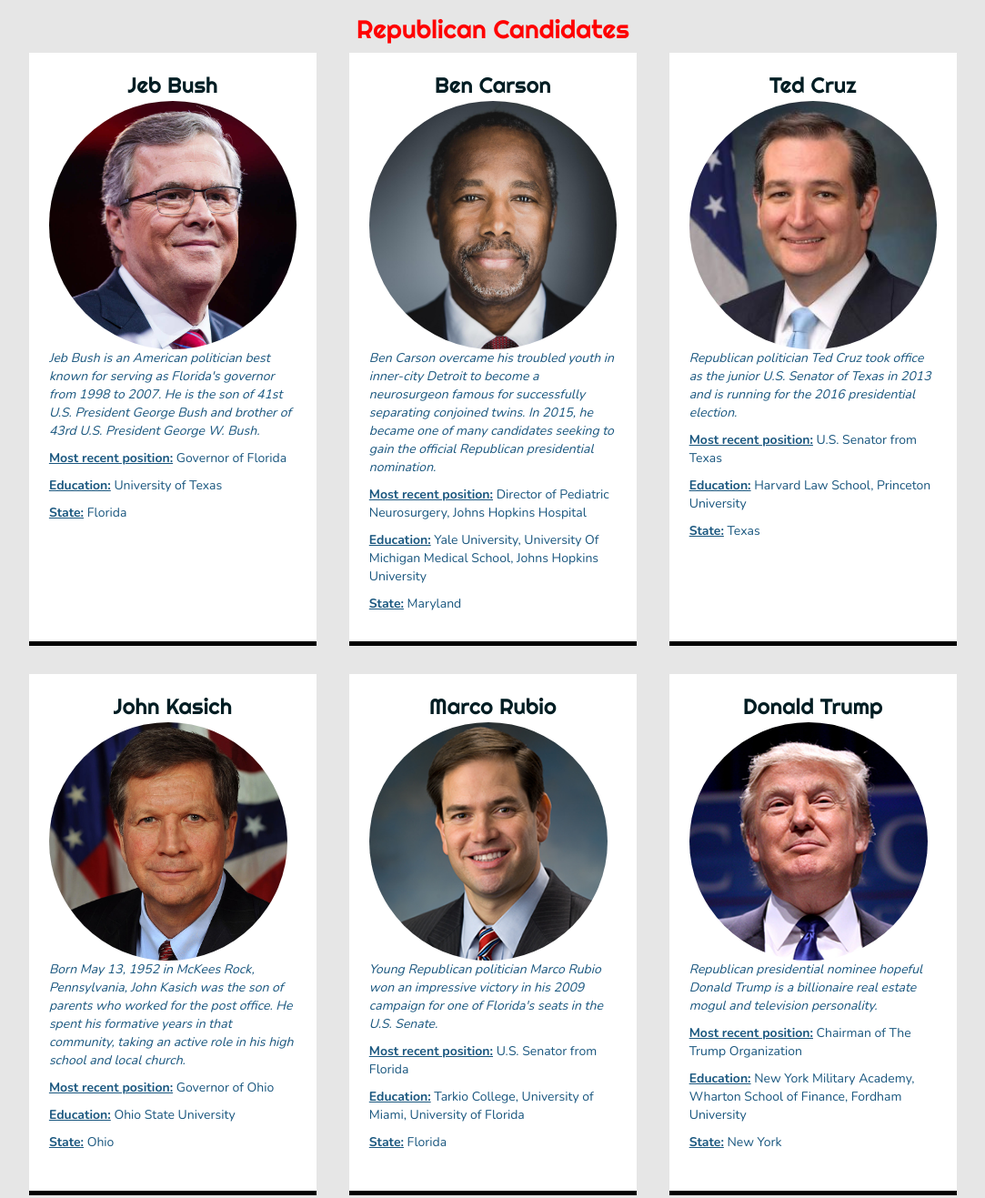
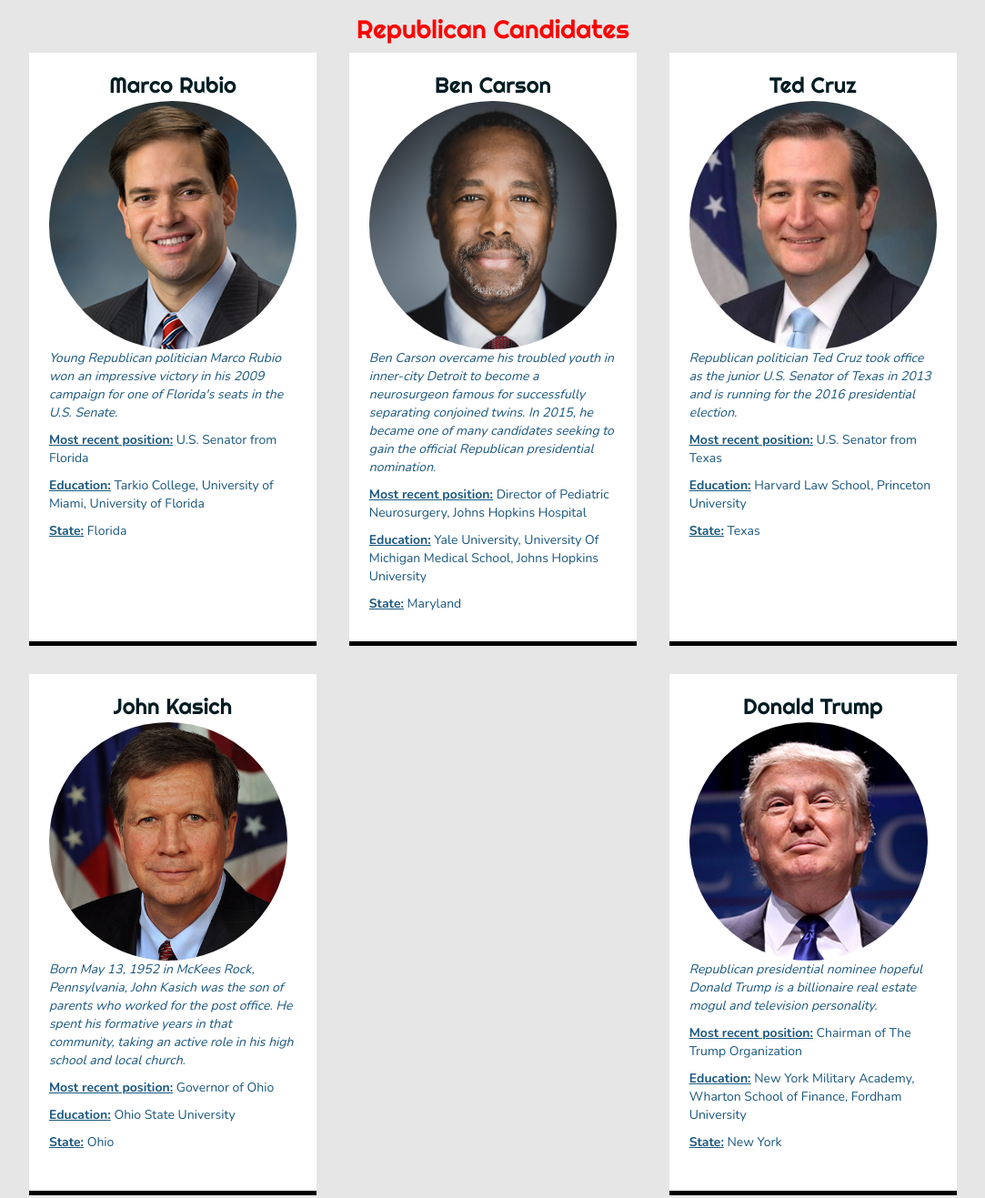
Before and after one commit to 9029jonesj/Vote-Right, a plain HTML site: page candidates/candidates.html in a window 1280 px wide. Shown: the part 1557-2874 px from the top of the page at 91% size, without its empty margins (98-1181 px from the left). Drawn offline with nearby package versions, Linux system fonts and the light colour scheme.

Commit message:
Removed Jeb Bush

```diff
--- a/candidates/candidates.html
+++ b/candidates/candidates.html
@@ -89,19 +89,18 @@
         <div class="columns thirds">
 
           <div class="item repitem">
-            <h4 align="center" class="item-title">Jeb Bush</h4>
-            <a href="JebBush.html"><img src="../assets/Republican/Bush.jpg" class="item-image img-circle" /></a>
-            <p><i>Jeb Bush is an American politician best known for serving as Florida's governor from 1998 to 2007. He is the son of 41st U.S. President George Bush and
-					         brother of 43rd U.S. President George W. Bush.</i></p>
-            <p><b><u>Most recent position:</u></b> Governor of Florida</p>
-            <p><b><u>Education:</u></b> University of Texas</p>
+            <h4 align="center" class="item-title">Marco Rubio</h4>
+            <a href="MarcoRubio.html"><img src="../assets/Republican/Rubio.jpg" class="item-image img-circle" /></a>
+            <p><i>Young Republican politician Marco Rubio won an impressive victory in his 2009 campaign for one of Florida's seats in the U.S. Senate.</i></p>
+            <p><b><u>Most recent position:</u></b> U.S. Senator from Florida</p>
+            <p><b><u>Education:</u></b> Tarkio College, University of Miami, University of Florida</p>
             <p><b><u>State:</u></b> Florida</p>
             <div class="social">
-              <a href="https://www.facebook.com/jebbush/" target="_blank"><i class="fa fa-facebook"></i></a>
-              <a href="https://twitter.com/JebBush" target="_blank"><i class="fa fa-twitter"></i></a>
-              <a href="https://www.youtube.com/channel/UCxuef1vrlJMjZRrFmYyGSeQ" target="_blank"><i class="fa fa-youtube"></i></a>
+              <a href="https://www.facebook.com/MarcoRubio/" target="_blank"><i class="fa fa-facebook"></i></a>
+              <a href="https://twitter.com/marcorubio" target="_blank"><i class="fa fa-twitter"></i></a>
+              <a href="https://www.youtube.com/user/MarcoRubio" target="_blank"><i class="fa fa-youtube"></i></a>
               <!-- go to profile page -->
-              <a href="JebBush.html" target="_blank"> <i class="fa fa-angle-double-right"></i></a>
+              <a href="MarcoRubio.html" target="_blank"> <i class="fa fa-angle-double-right"></i></a>
             </div>
           </div>
 
@@ -158,22 +157,6 @@
               <a href="JohnKasich.html" target="_blank"> <i class="fa fa-angle-double-right"></i></a>
             </div>
 
-          </div>
-
-          <div class="item repitem">
-            <h4 align="center" class="item-title">Marco Rubio</h4>
-            <a href="MarcoRubio.html"><img src="../assets/Republican/Rubio.jpg" class="item-image img-circle" /></a>
-            <p><i>Young Republican politician Marco Rubio won an impressive victory in his 2009 campaign for one of Florida's seats in the U.S. Senate.</i></p>
-            <p><b><u>Most recent position:</u></b> U.S. Senator from Florida</p>
-            <p><b><u>Education:</u></b> Tarkio College, University of Miami, University of Florida</p>
-            <p><b><u>State:</u></b> Florida</p>
-            <div class="social">
-              <a href="https://www.facebook.com/MarcoRubio/" target="_blank"><i class="fa fa-facebook"></i></a>
-              <a href="https://twitter.com/marcorubio" target="_blank"><i class="fa fa-twitter"></i></a>
-              <a href="https://www.youtube.com/user/MarcoRubio" target="_blank"><i class="fa fa-youtube"></i></a>
-              <!-- go to profile page -->
-              <a href="MarcoRubio.html" target="_blank"> <i class="fa fa-angle-double-right"></i></a>
-            </div>
           </div>
 
           <div class="item repitem">
```
